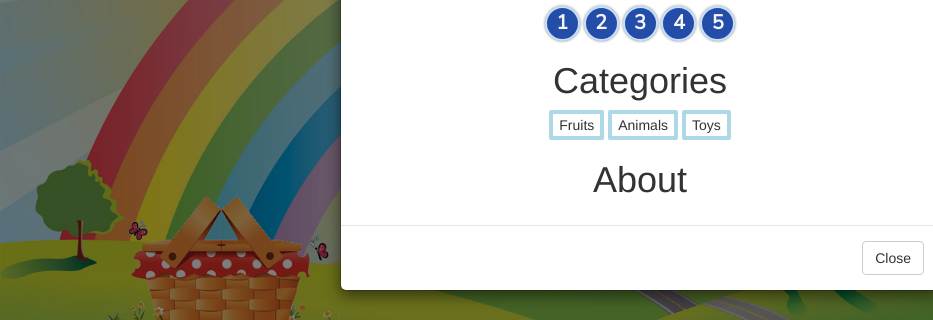
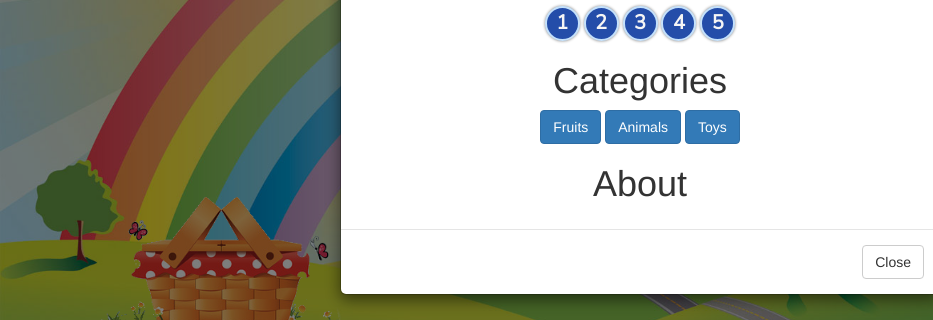
Before and after one commit to DigitalCrafts-September-2016-Cohort/Fabular, a website: page static/index.html at #!/things in a window 1280 px wide. Both pictures are taken after a click on the picture 1150 px from the left and 56 px from the top of the page. Shown: the part 241-561 px from the top of the page, 0-933 px from the left. Drawn offline with nearby package versions, Linux system fonts and the light colour scheme; some packages are replaced by stand-ins of ours; no server answers.

Commit message:
Fixed modal category buttons

```diff
--- a/static/things.html
+++ b/static/things.html
@@ -73,9 +73,9 @@
 
          <h1>Categories</h1>
          <div>
-           <button type="button" ng-click="setCategory('fruits')">Fruits</button>
-           <button type="button" ng-click="setCategory('animals')">Animals</button>
-           <button type="button" ng-click="setCategory('toys')">Toys</button>
+           <button type="button" class="btn btn-primary" ng-click="setCategory('fruits')">Fruits</button>
+           <button type="button" class="btn btn-primary" ng-click="setCategory('animals')">Animals</button>
+           <button type="button" class="btn btn-primary" ng-click="setCategory('toys')">Toys</button>
          </div>
 
          <h1>About</h1>
```
